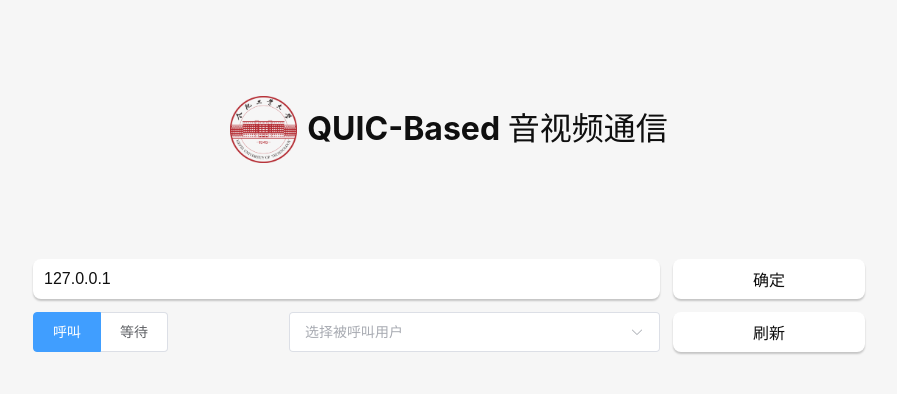
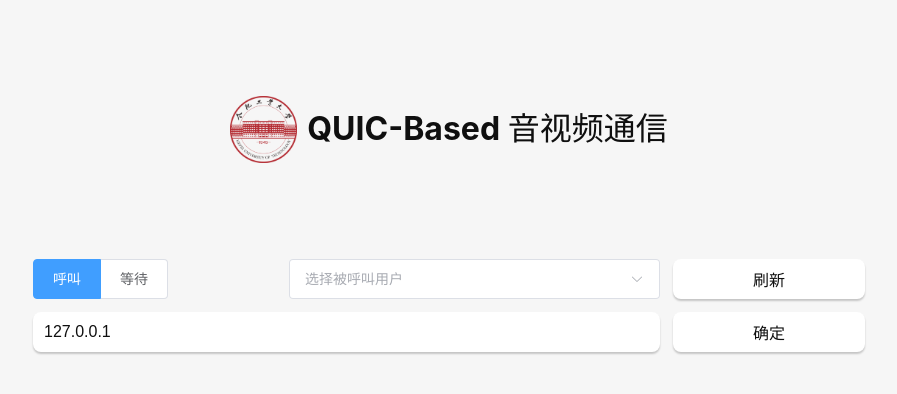
Before and after one commit to Hughsean/GP, a Vue app: page /#/ in a window 1280 px wide. Shown: the top 394 px of the page, without its empty margins (191-1088 px from the left). Built offline with nearby package versions, Linux system fonts and the light colour scheme.

Commit message:
再次优化

```diff
--- a/src/components/Init.vue
+++ b/src/components/Init.vue
@@ -11,15 +11,7 @@
   <p></p>
   <p></p>
   <p></p>
-  <!-- <form> -->
 
-  <!-- <div style="height: 1%;">-</div> -->
-  <div class="row">
-    <input v-model="addr" placeholder="输入服务器地址" style="width: 49%;margin-right: 1%;margin-bottom: 1%;" />
-    <!-- <p style="width: 1%;"></p> -->
-    <button @click="init" style="width: 15%;margin-bottom: 1%;">确定</button>
-  </div>
-  <!-- </form> -->
   <div class="row">
     <el-radio-group size="large" v-model="mode" @change="change" style=" width: 20%;">
       <el-radio-button label="呼叫" value="Call" />
@@ -33,7 +25,11 @@
       <el-option v-for="item in options" :key="item" :label="item" :value="item" />
     </el-select>
     <button style="width: 15%;" v-show="select_disable" @click="refresh">刷新</button>
+  </div>
 
+  <div class="row">
+    <input v-model="addr" placeholder="输入服务器地址" style="width: 49%;margin-right: 1%;margin-top: 1%;" />
+    <button @click="init" style="width: 15%;margin-top: 1%;">确定</button>
   </div>
 </template>
 
```
Also changed, not shown: 1 other file (tests, documents, lock files or other folders).
